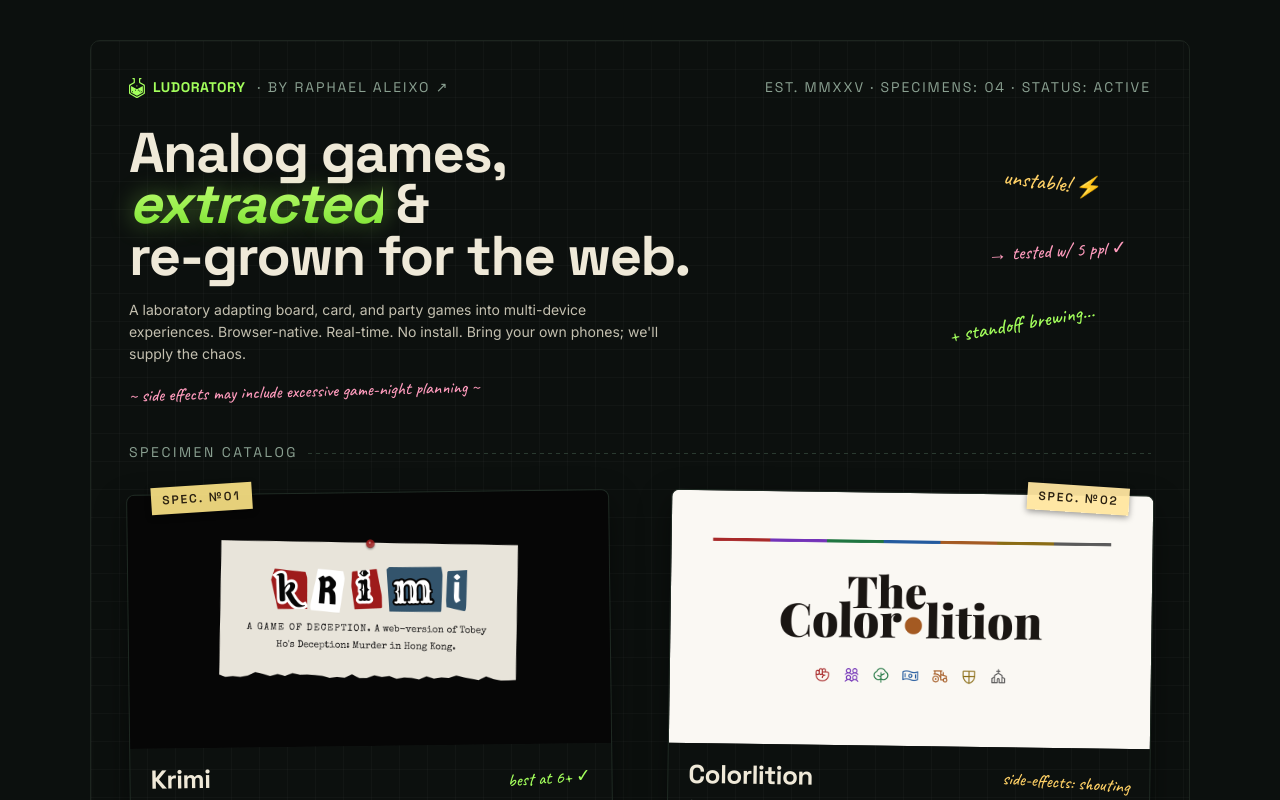
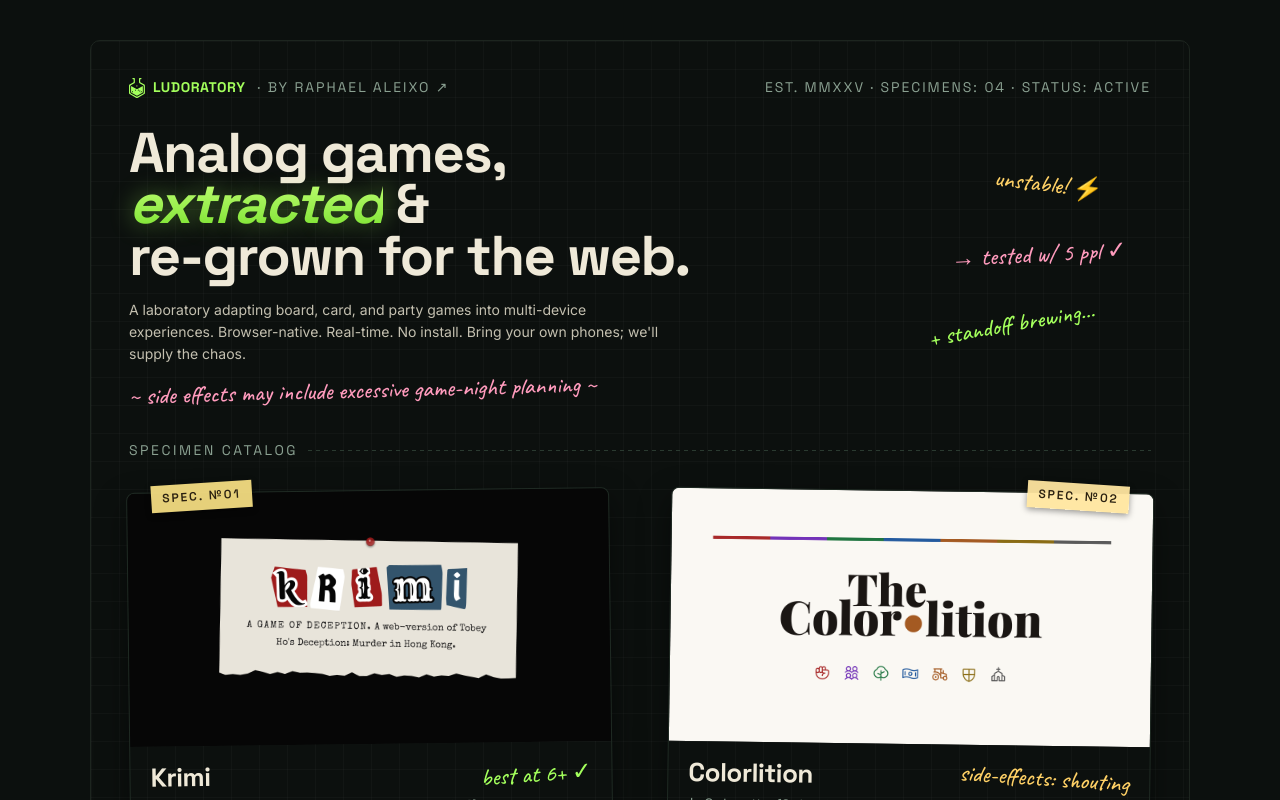
Before and after one commit to raphaelaleixo/ludoratory, a React (Vite) app: page / in a window 1280 px wide. Shown: the top 800 px of the page. Built offline with nearby package versions, Linux system fonts and the light colour scheme.

Commit message:
feat(scribbles): bump Caveat font to 24px / line-height 1 (it reads small at smaller sizes)

```diff
--- a/src/components/GameCard.tsx
+++ b/src/components/GameCard.tsx
@@ -99,8 +99,8 @@ export function GameCard({ game, index = 0 }: GameCardProps) {
               sx={{
                 fontFamily: '"Caveat", cursive',
                 color: noteColors[index % noteColors.length],
-                fontSize: 18,
-                lineHeight: 1.05,
+                fontSize: 24,
+                lineHeight: 1,
                 whiteSpace: "nowrap",
                 transform: `rotate(${index % 2 === 0 ? -3 : 3}deg)`,
                 flexShrink: 0,
--- a/src/components/Hero.tsx
+++ b/src/components/Hero.tsx
@@ -38,9 +38,9 @@ function HeadlineLine({ line, glowToken }: { line: string; glowToken: string })
 export function Hero({ site, specimenCount }: HeroProps) {
   const { name, establishedRoman, attribution, headline, headlineGlowToken, thesis, warning, marginScribbles } = site;
   const scribblePositions = [
-    { top: 95, right: 48, rotate: 7, fontSize: 22 },
-    { top: 165, right: 24, rotate: -3, fontSize: 19 },
-    { top: 235, right: 56, rotate: -10, fontSize: 21 },
+    { top: 95, right: 48, rotate: 7, fontSize: 24 },
+    { top: 165, right: 24, rotate: -3, fontSize: 24 },
+    { top: 235, right: 56, rotate: -10, fontSize: 24 },
   ];
 
   return (
@@ -99,7 +99,7 @@ export function Hero({ site, specimenCount }: HeroProps) {
       <Typography sx={{ fontSize: 14, lineHeight: 1.55, color: "text.secondary", maxWidth: 540, mb: 1 }}>
         {thesis}
       </Typography>
-      <Box sx={{ fontFamily: '"Caveat", cursive', fontSize: 18, color: "accent.magenta", transform: "rotate(-1.5deg)", display: "inline-block", mt: 0.75 }}>
+      <Box sx={{ fontFamily: '"Caveat", cursive', fontSize: 24, lineHeight: 1, color: "accent.magenta", transform: "rotate(-1.5deg)", display: "inline-block", mt: 0.75 }}>
         {warning}
       </Box>
 
--- a/src/components/HouseRules.tsx
+++ b/src/components/HouseRules.tsx
@@ -44,7 +44,7 @@ export function HouseRules({ rules }: HouseRulesProps) {
         <Typography variant="h2" sx={{ fontSize: 26, m: 0, mb: 0.75, color: "text.primary" }}>
           The fine print, kept short.
         </Typography>
-        <Box sx={{ fontFamily: '"Caveat", cursive', fontSize: 17, color: "text.disabled", maxWidth: 520, m: 0, mb: 2.5 }}>
+        <Box sx={{ fontFamily: '"Caveat", cursive', fontSize: 24, lineHeight: 1, color: "text.disabled", maxWidth: 520, m: 0, mb: 2.5 }}>
           how this place actually works ↓
         </Box>
 
--- a/src/components/MarginScribble.tsx
+++ b/src/components/MarginScribble.tsx
@@ -20,7 +20,7 @@ export function MarginScribble({
   text,
   color = "acid",
   rotate = -3,
-  fontSize = 20,
+  fontSize = 24,
   sx,
 }: MarginScribbleProps) {
   return (
@@ -31,7 +31,7 @@ export function MarginScribble({
         color: colorMap[color],
         position: "absolute",
         pointerEvents: "none",
-        lineHeight: 1.05,
+        lineHeight: 1,
         whiteSpace: "nowrap",
         transform: `rotate(${rotate}deg)`,
         fontSize: `${fontSize}px`,
```
